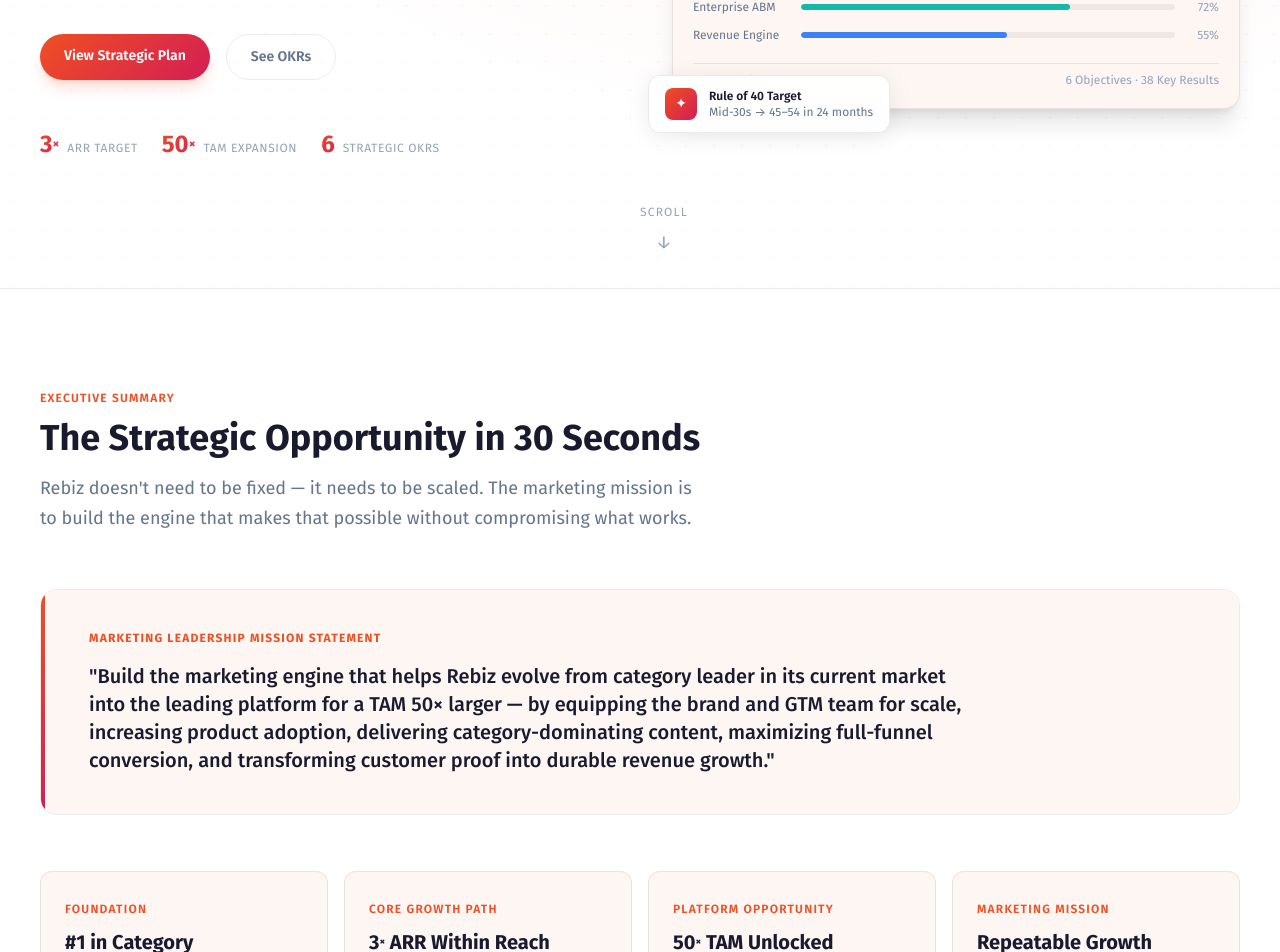
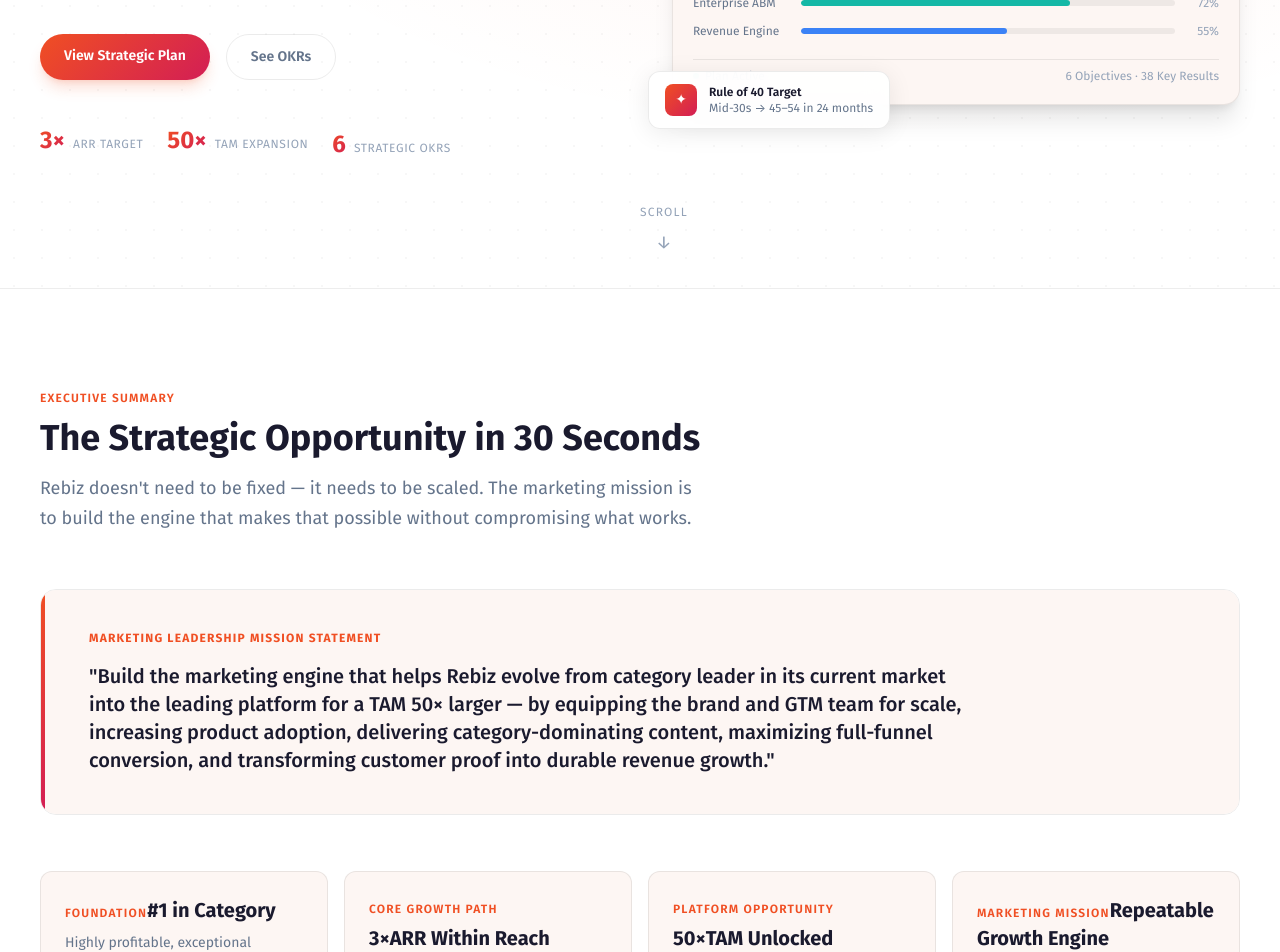
Before and after one commit to benjamsb/rebiz-marketing, a React (Vite) app: page / in a window 1280 px wide. Shown: the part 540-1492 px from the top of the page. Built offline with nearby package versions, Linux system fonts and the light colour scheme.

Commit message:
Fix x alignment: inline-flex items-end, 100% font size

```diff
--- a/src/components/ExecutiveSummary.jsx
+++ b/src/components/ExecutiveSummary.jsx
@@ -6,8 +6,8 @@
   if (!str.includes('×')) return <span className={className}>{str}</span>;
   const [num, ...rest] = str.split('×');
   return (
-    <span className={className}>
-      {num}<span className="text-[0.55em] align-bottom">×</span>{rest.join('×')}
+    <span className={`inline-flex items-end leading-none ${className}`}>
+      <span>{num}</span><span>×</span>{rest.length > 0 && <span>{rest.join('×')}</span>}
     </span>
   );
 }
@@ -87,7 +87,7 @@
             whileHover={{ y: -2 }}
           >
             <span className="text-xs font-semibold text-rz-orange tracking-widest uppercase">{p.label}</span>
-            <MultX className="mt-2 text-xl font-bold text-rz-white block">{p.headline}</MultX>
+            <MultX className="mt-2 text-xl font-bold text-rz-white">{p.headline}</MultX>
             <p className="mt-2 text-rz-muted text-sm leading-relaxed">{p.body}</p>
           </motion.div>
         ))}
--- a/src/components/Hero.jsx
+++ b/src/components/Hero.jsx
@@ -24,14 +24,14 @@
   return [value, () => setStarted(true)];
 }
 
-// Renders e.g. "3×" with the × smaller and bottom-aligned
+// Renders e.g. "3×" with the × bottom-aligned to the number
 function MultX({ children, className = '' }) {
   const str = String(children);
   if (!str.includes('×')) return <span className={className}>{str}</span>;
   const [num, ...rest] = str.split('×');
   return (
-    <span className={className}>
-      {num}<span className="text-[0.55em] align-bottom">×</span>{rest.join('×')}
+    <span className={`inline-flex items-end leading-none ${className}`}>
+      <span>{num}</span><span>×</span>{rest.length > 0 && <span>{rest.join('×')}</span>}
     </span>
   );
 }
```
